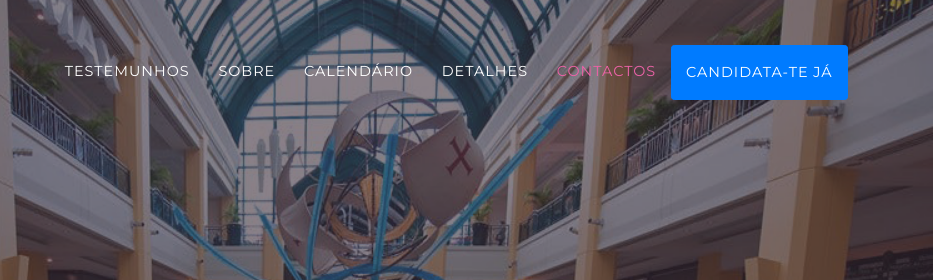
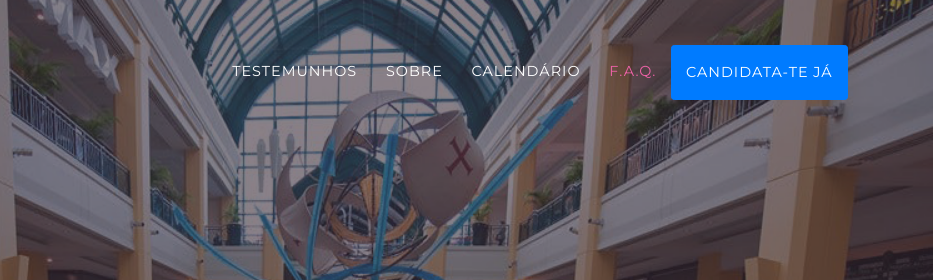
Before and after one commit to mnpmanuel/SonaeBIPInnovationFactory, a website with bundled scripts: page index.html in a window 1280 px wide. Shown: the top 280 px of the page, 347-1280 px from the left. Built offline with nearby package versions, Linux system fonts and the light colour scheme; a web font is replaced by a local one.

Commit message:
slight menu modification

```diff
--- a/index.html
+++ b/index.html
@@ -53,11 +53,11 @@
             <a class="nav-link js-scroll-trigger" href="#program">Calendário</a>
           </li>
           <li class="nav-item">
-            <a class="nav-link js-scroll-trigger" href="#details">Detalhes</a>
+            <a class="nav-link js-scroll-trigger" href="#details">F.A.Q.</a>
           </li>
-          <li class="nav-item">
+          <!-- <li class="nav-item">
             <a class="nav-link js-scroll-trigger" href="#contact">Contactos</a>
-          </li>
+          </li> -->
           <li class="nav-item">
             <a class="btn btn-primary btn-sm text-uppercase nav-link" href="" target="_blank">Candidata-te Já</a>
           </li>
```
